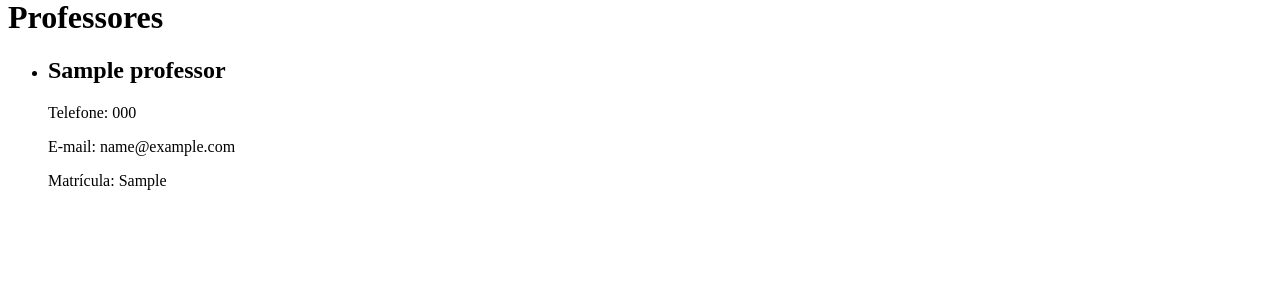
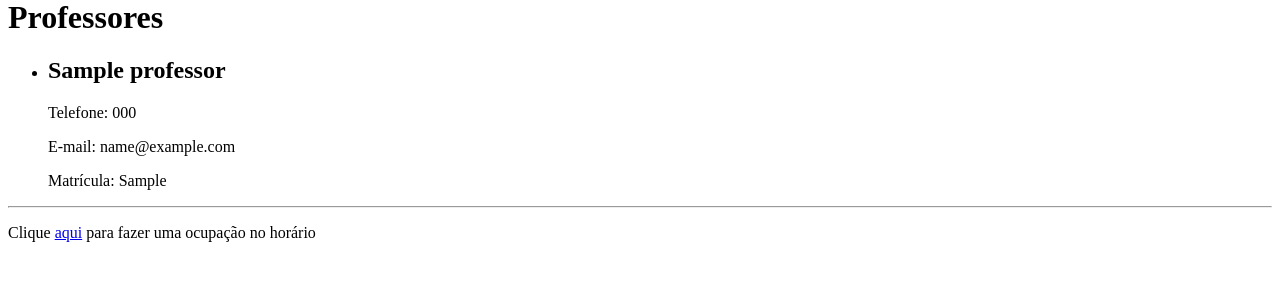
Before and after one commit to cannudo/g-horarios, a Django app: page /otime/ in a window 1280 px wide. Shown: the part 380-682 px from the top of the page. Run offline with Django 3.2, Linux system fonts and the light colour scheme; tables that the repository leaves empty hold one stand-in row (values such as "Sample post").

Commit message:
Atualiza a URL na âncora do link para reservar horário

```diff
--- a/src/projeto/otime/templates/otime/index.html
+++ b/src/projeto/otime/templates/otime/index.html
@@ -49,4 +49,8 @@
       <p>Não há professores cadastrados.</p>
     {% endif %}
   </body>
+  {% if lista_de_salas and lista_de_disciplinas and lista_de_professores %}
+    <hr>
+    <p>Clique <a href="reservarHorario">aqui</a> para fazer uma ocupação no horário</p>
+  {% endif %}
 </html>
```
